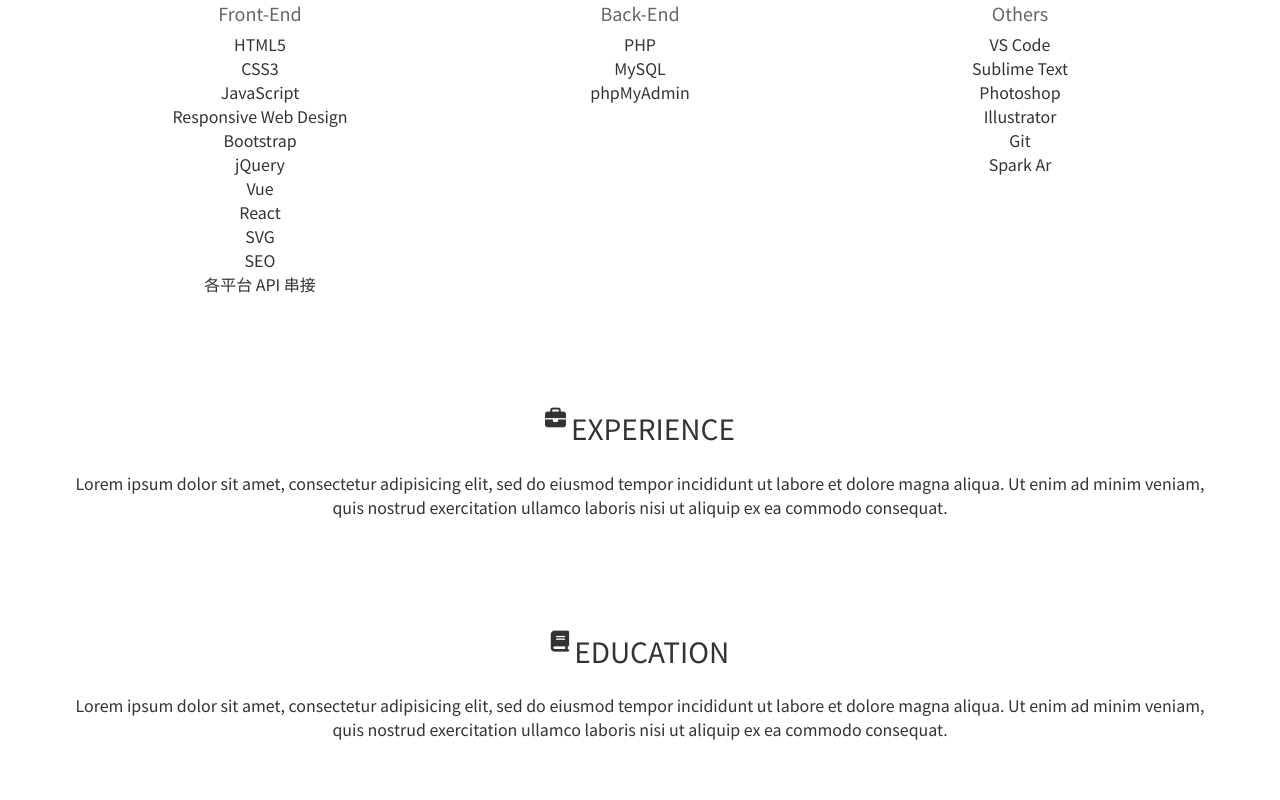
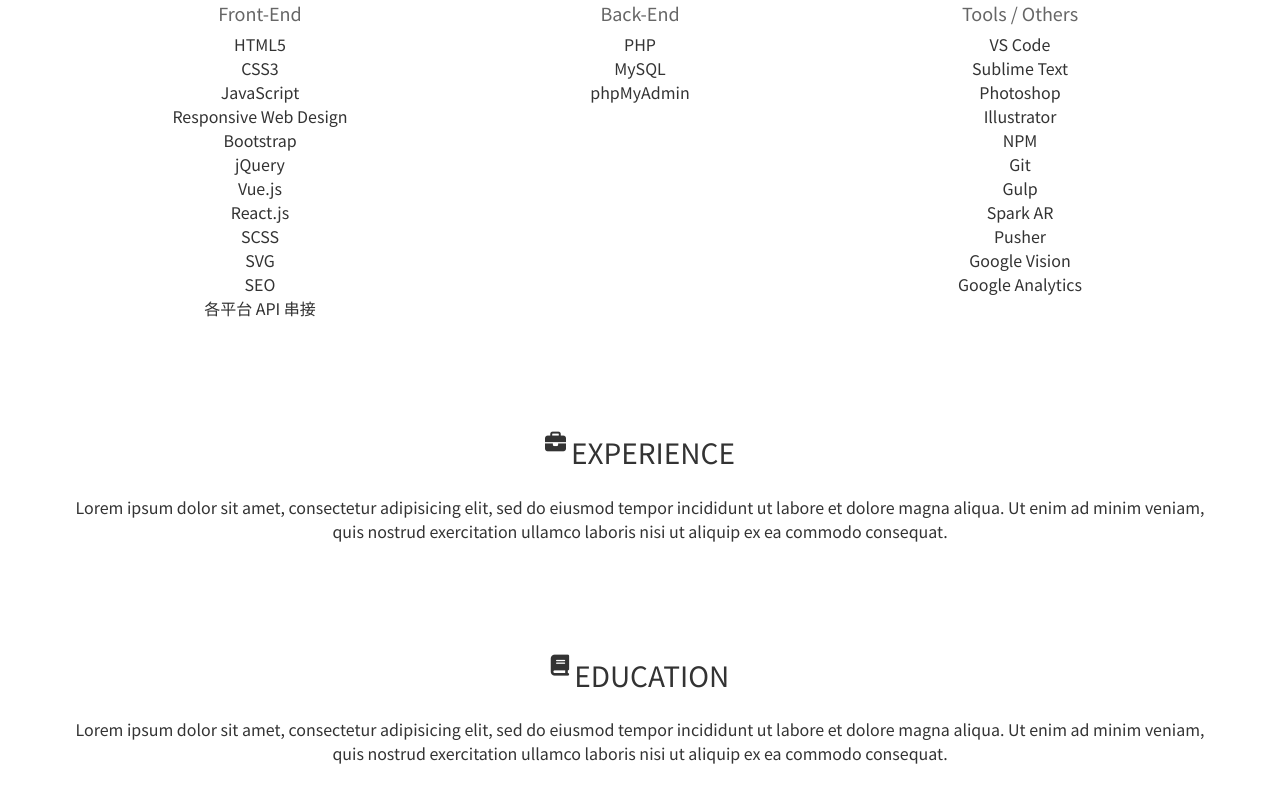
Before and after one commit to horus882/resume, a Vue app: page /#/about in a window 1280 px wide. Shown: the part 640-1440 px from the top of the page. Built offline with nearby package versions, Linux system fonts and the light colour scheme.

Commit message:
獨立元件

```diff
--- a/src/App.vue
+++ b/src/App.vue
@@ -51,6 +51,7 @@
   -webkit-font-smoothing: antialiased;
   -moz-osx-font-smoothing: grayscale;
   margin-top: 50px;
+  margin-bottom: 50px;
 }
 
 .fade-enter-active, .fade-leave-active {
--- /dev/null
+++ b/src/components/about/Basic.vue
@@ -0,0 +1,22 @@
+<template>
+  <section id="basic" class="col-xs-12 col-md-6">
+    <div class="avatar">
+      <img src="../../assets/about/avatar.jpg">
+    </div>
+    <p class="name">謝孟錡 (Brent Hsieh)</p>
+    <p class="birthday">1990/12/13 <span class="age">29 歲</span></p>
+    <p class="gender">男性</p>
+    <p class="mobile"><a href="tel:0936882533">0936882533</a></p>
+    <p class="email"><a href="mailto:horus882@gmail.com">horus882@gmail.com</a></p>
+  </section>
+</template>
+
+<script>
+export default {
+  name: 'Basic'
+}
+</script>
+
+<style lang="scss" scoped>
+
+</style>
--- /dev/null
+++ b/src/components/about/Education.vue
@@ -0,0 +1,18 @@
+<template>
+  <section id="education" class="col-xs-12">
+    <h2><i class="fas fa-xs fa-book"></i>Education</h2>
+    <p>
+      Lorem ipsum dolor sit amet, consectetur adipisicing elit, sed do eiusmod tempor incididunt ut labore et dolore magna aliqua. Ut enim ad minim veniam, quis nostrud exercitation ullamco laboris nisi ut aliquip ex ea commodo consequat.
+    </p>
+  </section>
+</template>
+
+<script>
+export default {
+  name: 'Education'
+}
+</script>
+
+<style lang="scss" scoped>
+
+</style>
--- /dev/null
+++ b/src/components/about/Experience.vue
@@ -0,0 +1,18 @@
+<template>
+  <section id="experience" class="col-xs-12">
+    <h2><i class="fas fa-xs fa-briefcase"></i>Experience</h2>
+    <p>
+      Lorem ipsum dolor sit amet, consectetur adipisicing elit, sed do eiusmod tempor incididunt ut labore et dolore magna aliqua. Ut enim ad minim veniam, quis nostrud exercitation ullamco laboris nisi ut aliquip ex ea commodo consequat.
+    </p>
+  </section>
+</template>
+
+<script>
+export default {
+  name: 'Experience'
+}
+</script>
+
+<style lang="scss" scoped>
+
+</style>
--- /dev/null
+++ b/src/components/about/Introduction.vue
@@ -0,0 +1,15 @@
+<template>
+  <section id="introduction" class="col-xs-12 col-md-6">
+    <p class="description">這裡是很害羞的自介 Lorem ipsum dolor sit amet, consectetur adipisicing elit, sed do eiusmod tempor incididunt ut labore et dolore magna aliqua. Ut enim ad minim veniam, quis nostrud exercitation ullamco laboris nisi ut aliquip ex ea commodo consequat.</p>
+  </section>
+</template>
+
+<script>
+export default {
+  name: 'Introduction'
+}
+</script>
+
+<style lang="scss" scoped>
+
+</style>
--- /dev/null
+++ b/src/components/about/Skills.vue
@@ -0,0 +1,68 @@
+<template>
+  <section id="skills" class="col-xs-12">
+    <h2><i class="fas fa-xs fa-wrench"></i>Skills</h2>
+    <div class="container-fluid">
+      <div class="row">
+        <div class="col-xs-12 col-md-4">
+          <h3>Front-End</h3>
+          <ul>
+            <li>HTML5</li>
+            <li>CSS3</li>
+            <li>JavaScript</li>
+            <li>Responsive Web Design</li>
+            <li>Bootstrap</li>
+            <li>jQuery</li>
+            <li>Vue.js</li>
+            <li>React.js</li>
+            <li>SCSS</li>
+            <li>SVG</li>
+            <li>SEO</li>
+            <li>各平台 API 串接</li>
+          </ul>
+        </div>
+        <div class="col-xs-12 col-md-4">
+          <h3>Back-End</h3>
+          <ul>
+            <li>PHP</li>
+            <li>MySQL</li>
+            <li>phpMyAdmin</li>
+          </ul>
+        </div>
+        <div class="col-xs-12 col-md-4">
+          <h3>Tools / Others</h3>
+          <ul>
+            <li>VS Code</li>
+            <li>Sublime Text</li>
+            <li>Photoshop</li>
+            <li>Illustrator</li>
+            <li>NPM</li>
+            <li>Git</li>
+            <li>Gulp</li>
+            <li>Spark AR</li>
+            <li>Pusher</li>
+            <li>Google Vision</li>
+            <li>Google Analytics</li>
+          </ul>
+        </div>
+      </div>
+    </div>
+  </section>
+</template>
+
+<script>
+export default {
+  name: 'Skills'
+}
+</script>
+
+<style lang="scss" scoped>
+
+#skills {
+
+	ul {
+		list-style: none;
+	}
+
+}
+
+</style>
--- a/src/pages/About.vue
+++ b/src/pages/About.vue
@@ -2,92 +2,47 @@
 	<main id="main">
 		<div class="container">
 			<div class="row">
-				<section id="basic" class="col-xs-12 col-md-6">
-					<div class="avatar">
-						<img src="../assets/about/avatar.jpg">
-					</div>
-					<p class="name">謝孟錡 (Brent Hsieh)</p>
-					<p class="birthday">1990/12/13 <span class="age">29 歲</span></p>
-					<p class="gender">男性</p>
-					<p class="mobile"><a href="tel:0936882533">0936882533</a></p>
-					<p class="email"><a href="mailto:horus882@gmail.com">horus882@gmail.com</a></p>
-				</section>
-				<section id="introduction" class="col-xs-12 col-md-6">
-					<p class="description">這裡是很害羞的自介 Lorem ipsum dolor sit amet, consectetur adipisicing elit, sed do eiusmod tempor incididunt ut labore et dolore magna aliqua. Ut enim ad minim veniam, quis nostrud exercitation ullamco laboris nisi ut aliquip ex ea commodo consequat.</p>
-				</section>
+				<Basic />
+				<Introduction />
 			</div>
 			<div class="row">
-				<section id="skills" class="col-xs-12">
-					<h2><i class="fas fa-xs fa-wrench"></i>Skills</h2>
-					<div class="container-fluid">
-						<div class="row">
-							<div class="col-xs-12 col-md-4">
-								<h3>Front-End</h3>
-								<ul>
-									<li>HTML5</li>
-									<li>CSS3</li>
-									<li>JavaScript</li>
-									<li>Responsive Web Design</li>
-									<li>Bootstrap</li>
-									<li>jQuery</li>
-									<li>Vue</li>
-									<li>React</li>
-									<li>SVG</li>
-									<li>SEO</li>
-									<li>各平台 API 串接</li>
-								</ul>
-							</div>
-							<div class="col-xs-12 col-md-4">
-								<h3>Back-End</h3>
-								<ul>
-									<li>PHP</li>
-									<li>MySQL</li>
-									<li>phpMyAdmin</li>
-								</ul>
-							</div>
-							<div class="col-xs-12 col-md-4">
-								<h3>Others</h3>
-								<ul>
-									<li>VS Code</li>
-									<li>Sublime Text</li>
-									<li>Photoshop</li>
-									<li>Illustrator</li>
-									<li>Git</li>
-									<li>Spark Ar</li>
-								</ul>
-							</div>
-						</div>
-					</div>
-				</section>
-				<section id="experience" class="col-xs-12">
-					<h2><i class="fas fa-xs fa-briefcase"></i>Experience</h2>
-					<p>
-						Lorem ipsum dolor sit amet, consectetur adipisicing elit, sed do eiusmod tempor incididunt ut labore et dolore magna aliqua. Ut enim ad minim veniam, quis nostrud exercitation ullamco laboris nisi ut aliquip ex ea commodo consequat.
-					</p>
-				</section>
-				<section id="education" class="col-xs-12">
-					<h2><i class="fas fa-xs fa-book"></i>Education</h2>
-					<p>
-						Lorem ipsum dolor sit amet, consectetur adipisicing elit, sed do eiusmod tempor incididunt ut labore et dolore magna aliqua. Ut enim ad minim veniam, quis nostrud exercitation ullamco laboris nisi ut aliquip ex ea commodo consequat.
-					</p>
-				</section>
+				<Skills />
+				<Experience />
+				<Education />
+				<!--
 				<section id="languages" class="col-xs-12">
 					<h2><i class="fas fa-xs fa-language"></i>Languages</h2>
 					<p>
 						Lorem ipsum dolor sit amet, consectetur adipisicing elit, sed do eiusmod tempor incididunt ut labore et dolore magna aliqua. Ut enim ad minim veniam, quis nostrud exercitation ullamco laboris nisi ut aliquip ex ea commodo consequat.
 					</p>
 				</section>
+				-->
 			</div>
 		</div>
 	</main>
 </template>
 
 <script>
+
+import Basic from '../components/about/Basic.vue'
+import Introduction from '../components/about/Introduction.vue'
+import Skills from '../components/about/Skills.vue'
+import Experience from '../components/about/Experience.vue'
+import Education from '../components/about/Education.vue'
+
 export default {
+	components: {
+		Basic,
+		Introduction,
+		Skills,
+		Experience,
+		Education
+	}
 }
+
 </script>
 
-<style lang="scss" scoped>
+<style lang="scss">
 
 section {
 
@@ -140,12 +95,4 @@
 
 }
 
-#skills {
-
-	ul {
-		list-style: none;
-	}
-
-}
-
 </style>
```
